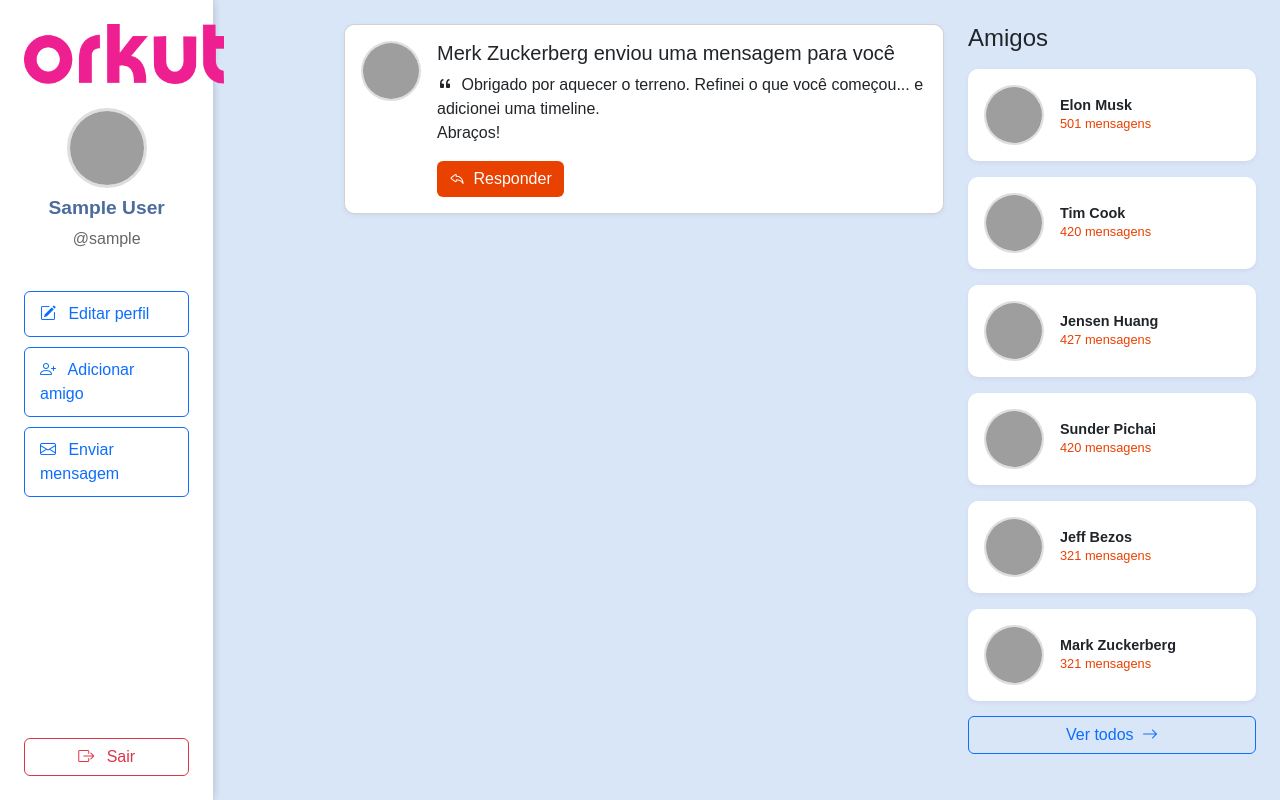
After one commit to eduardobaptist/orkut-php, a PHP site: page /home.php in a window 1280 px wide. The commit adds this page. Run offline with PHP 8.4, Linux system fonts and the light colour scheme; the visitor is signed in with stand-in values (Sample User, id 1); grey boxes are pictures that could not be loaded.

Commit message:
add: cadastro e login + home

```diff
--- /dev/null
+++ b/auth.php
@@ -0,0 +1,12 @@
+<?php
+session_start();
+
+// função pra ser chamada nas telas privadas; verifica se todas as variáveis de sessão estão setadas
+
+function is_logged_in()
+{
+    return isset($_SESSION['logged_in'])
+        && $_SESSION['logged_in'] === true
+        && isset($_SESSION['user_id'])
+        && isset($_SESSION['username']);
+}
--- /dev/null
+++ b/home.php
@@ -0,0 +1,270 @@
+<?php
+require_once 'auth.php';
+if (!is_logged_in()) {
+    header("Location: index.php");
+    exit;
+}
+?>
+
+<!DOCTYPE html>
+<html lang="pt-br">
+
+<head>
+    <meta charset="UTF-8">
+    <meta name="viewport" content="width=device-width, initial-scale=1.0">
+    <title>Orkut - Principal</title>
+    <link rel="icon" href="assets/favicon.png" type="image/x-icon" />
+    <link href="https://cdn.jsdelivr.net/npm/bootstrap@5.3.0/dist/css/bootstrap.min.css" rel="stylesheet">
+    <link rel="stylesheet" href="https://cdn.jsdelivr.net/npm/bootstrap-icons@1.10.0/font/bootstrap-icons.css">
+    <style>
+        body {
+            background-color: #D9E6F7;
+            font-family: Arial, sans-serif;
+        }
+
+        .sidebar {
+            background-color: white;
+            height: 100vh;
+            position: fixed;
+            box-shadow: 0 0 10px rgba(0, 0, 0, 0.1);
+        }
+
+        .profile-img {
+            width: 80px;
+            height: 80px;
+            border-radius: 50%;
+            object-fit: cover;
+            border: 3px solid rgb(224, 221, 221);
+        }
+
+        .user-name {
+            font-weight: bold;
+            color: #4B6C9D;
+            font-size: 1.2rem;
+        }
+
+        .user-handle {
+            color: #666;
+        }
+
+        .message-card {
+            background-color: white;
+            border-radius: 10px;
+            box-shadow: 0 2px 5px rgba(0, 0, 0, 0.05);
+        }
+
+        .friend-card {
+            border: none;
+            border-radius: 10px;
+            background-color: white;
+            box-shadow: 0 2px 5px rgba(0, 0, 0, 0.05);
+        }
+
+        .friend-img {
+            width: 60px;
+            height: 60px;
+            border-radius: 50%;
+            object-fit: cover;
+            border: 2px solid rgb(224, 221, 221);
+        }
+
+        .friend-name {
+            font-weight: bold;
+            font-size: 0.9rem;
+        }
+
+        .friend-count {
+            font-size: 0.8rem;
+            color: #E94100;
+        }
+
+        .btn-orkut {
+            background-color: #E94100;
+            color: white;
+            border: none;
+        }
+
+        .btn-orkut:hover {
+            background-color: #d1401f;
+            color: white;
+        }
+
+        .sidebar-btn {
+            width: 100%;
+            margin-bottom: 10px;
+            text-align: left;
+            padding: 10px 15px;
+        }
+
+        .see-all-btn {
+            width: 100%;
+            margin-top: 15px;
+        }
+    </style>
+</head>
+
+<body>
+    <div class="container-fluid">
+        <div class="row">
+            <!-- Sidebar -->
+            <div class="col-md-3 col-lg-2 d-none d-md-block sidebar p-0">
+                <div class="col-md-3 col-lg-2 d-none d-md-block sidebar p-0">
+                    <div class="d-flex flex-column p-4" style="height: 100vh;">
+
+                        <div class="text-center mb-4">
+                            <div class="text-center mb-4">
+                                <img style="max-width: 200px" class="img-fluid" src="assets/logo.png" alt="Orkut Logo">
+                            </div>
+                            <img src="<?= $_SESSION['profile_picture'] ?>" alt="Profile" class="profile-img mb-2">
+                            <h5 class="user-name"><?= $_SESSION['full_name'] ?></h5>
+                            <p class="user-handle">@<?= $_SESSION['username'] ?></p>
+                        </div>
+
+
+                        <div class="d-flex flex-column mb-4">
+                            <button class="btn btn-outline-primary sidebar-btn">
+                                <i class="bi bi-pencil-square me-2"></i> Editar perfil
+                            </button>
+                            <button class="btn btn-outline-primary sidebar-btn">
+                                <i class="bi bi-person-plus me-2"></i> Adicionar amigo
+                            </button>
+                            <button class="btn btn-outline-primary sidebar-btn">
+                                <i class="bi bi-envelope me-2"></i> Enviar mensagem
+                            </button>
+                        </div>
+
+
+                        <div class="mt-auto">
+                            <a href="logout.php" class="btn btn-outline-danger w-100">
+                                <i class="bi bi-box-arrow-right me-2"></i> Sair
+                            </a>
+                        </div>
+                    </div>
+                </div>
+            </div>
+
+            <!-- Main Content -->
+            <div class="col-md-9 ms-auto p-4">
+                <div class="row">
+                    <!-- Left Column - Message -->
+                    <div class="col-md-8">
+                        <!-- Message Card -->
+                        <div class="card message-card mb-4">
+                            <div class="card-body">
+                                <div class="d-flex">
+                                    <img src="https://upload.wikimedia.org/wikipedia/commons/1/18/Mark_Zuckerberg_F8_2019_Keynote_%2832830578717%29_%28cropped%29.jpg"
+                                        alt="Mark Zuckerberg" class="friend-img me-3">
+                                    <div>
+                                        <h5 class="card-title">Merk Zuckerberg enviou uma mensagem para você</h5>
+                                        <p class="card-text">
+                                            <i class="bi bi-quote me-1"></i>
+                                            Obrigado por aquecer o terreno.
+                                            Refinei o que você começou... e adicionei uma timeline.
+                                            <br>Abraços!
+                                        </p>
+                                        <button class="btn btn-orkut">
+                                            <i class="bi bi-reply me-1"></i> Responder
+                                        </button>
+                                    </div>
+                                </div>
+                            </div>
+                        </div>
+                    </div>
+
+                    <!-- Right Column - Friends -->
+                    <div class="col-md-4">
+                        <h4 class="mb-3">Amigos</h4>
+
+                        <div class="row row-cols-1 g-3">
+                            <div class="col">
+                                <div class="card friend-card p-3">
+                                    <div class="d-flex align-items-center">
+                                        <img src="https://upload.wikimedia.org/wikipedia/commons/3/34/Elon_Musk_Royal_Society_%28crop2%29.jpg"
+                                            alt="Elon Musk" class="friend-img me-3">
+                                        <div>
+                                            <h6 class="friend-name mb-0">Elon Musk</h6>
+                                            <p class="friend-count mb-0">501 mensagens</p>
+                                        </div>
+                                    </div>
+                                </div>
+                            </div>
+
+                            <div class="col">
+                                <div class="card friend-card p-3">
+                                    <div class="d-flex align-items-center">
+                                        <img src="https://upload.wikimedia.org/wikipedia/commons/thumb/d/d5/Tim_Cook_2009_cropped.jpg/800px-Tim_Cook_2009_cropped.jpg"
+                                            alt="Tim Cook" class="friend-img me-3">
+                                        <div>
+                                            <h6 class="friend-name mb-0">Tim Cook</h6>
+                                            <p class="friend-count mb-0">420 mensagens</p>
+                                        </div>
+                                    </div>
+                                </div>
+                            </div>
+
+                            <div class="col">
+                                <div class="card friend-card p-3">
+                                    <div class="d-flex align-items-center">
+                                        <img src="https://upload.wikimedia.org/wikipedia/commons/thumb/0/04/Jensen_Huang_2019.jpg/800px-Jensen_Huang_2019.jpg"
+                                            alt="Jensen Huang" class="friend-img me-3">
+                                        <div>
+                                            <h6 class="friend-name mb-0">Jensen Huang</h6>
+                                            <p class="friend-count mb-0">427 mensagens</p>
+                                        </div>
+                                    </div>
+                                </div>
+                            </div>
+
+                            <div class="col">
+                                <div class="card friend-card p-3">
+                                    <div class="d-flex align-items-center">
+                                        <img src="https://upload.wikimedia.org/wikipedia/commons/thumb/d/d6/Sundar_pichai.png/800px-Sundar_pichai.png"
+                                            alt="Sunder Pichai" class="friend-img me-3">
+                                        <div>
+                                            <h6 class="friend-name mb-0">Sunder Pichai</h6>
+                                            <p class="friend-count mb-0">420 mensagens</p>
+                                        </div>
+                                    </div>
+                                </div>
+                            </div>
+
+                            <div class="col">
+                                <div class="card friend-card p-3">
+                                    <div class="d-flex align-items-center">
+                                        <img src="https://upload.wikimedia.org/wikipedia/commons/thumb/6/6c/Jeff_Bezos_at_Amazon_Spheres_Grand_Opening_in_Seattle_-_2018_%2839074799225%29_%28cropped%29.jpg/800px-Jeff_Bezos_at_Amazon_Spheres_Grand_Opening_in_Seattle_-_2018_%2839074799225%29_%28cropped%29.jpg"
+                                            alt="Jeff Bezos" class="friend-img me-3">
+                                        <div>
+                                            <h6 class="friend-name mb-0">Jeff Bezos</h6>
+                                            <p class="friend-count mb-0">321 mensagens</p>
+                                        </div>
+                                    </div>
+                                </div>
+                            </div>
+
+                            <div class="col">
+                                <div class="card friend-card p-3">
+                                    <div class="d-flex align-items-center">
+                                        <img src="https://upload.wikimedia.org/wikipedia/commons/1/18/Mark_Zuckerberg_F8_2019_Keynote_%2832830578717%29_%28cropped%29.jpg"
+                                            alt="Mark Zuckerberg" class="friend-img me-3">
+                                        <div>
+                                            <h6 class="friend-name mb-0">Mark Zuckerberg</h6>
+                                            <p class="friend-count mb-0">321 mensagens</p>
+                                        </div>
+                                    </div>
+                                </div>
+                            </div>
+                        </div>
+
+                        <button class="btn btn-outline-primary see-all-btn">
+                            Ver todos <i class="bi bi-arrow-right ms-1"></i>
+                        </button>
+                    </div>
+                </div>
+            </div>
+        </div>
+    </div>
+
+    <script src="https://cdn.jsdelivr.net/npm/bootstrap@5.3.0/dist/js/bootstrap.bundle.min.js"></script>
+</body>
+
+</html>
```
Also changed, not shown: cadastro.php (added, +156 -0 lines), db.php (+2 -5 lines), index.php (+76 -8 lines), logout.php (added, +9 -0 lines), pages/cadastro.php (deleted, +0 -90 lines), pages/home.php (deleted, +0 -11 lines), assets/favicon.png (added), 1 other file.
